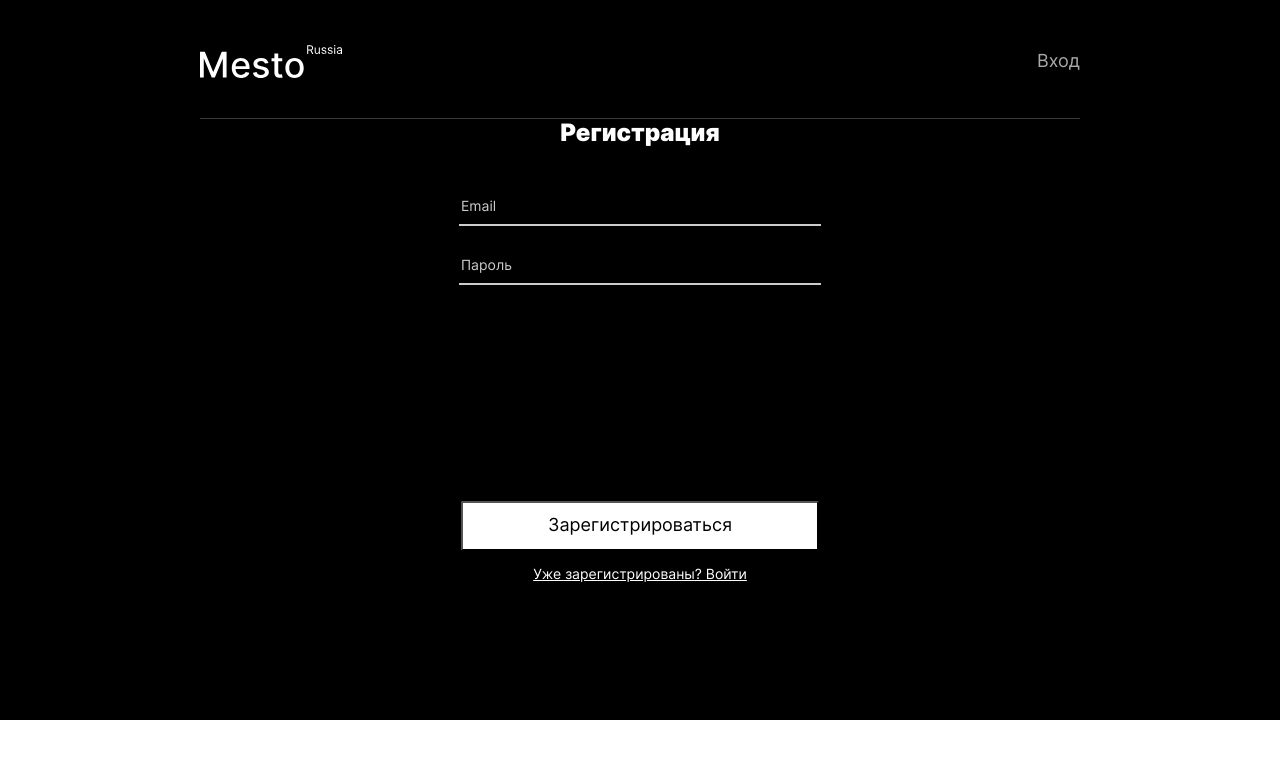
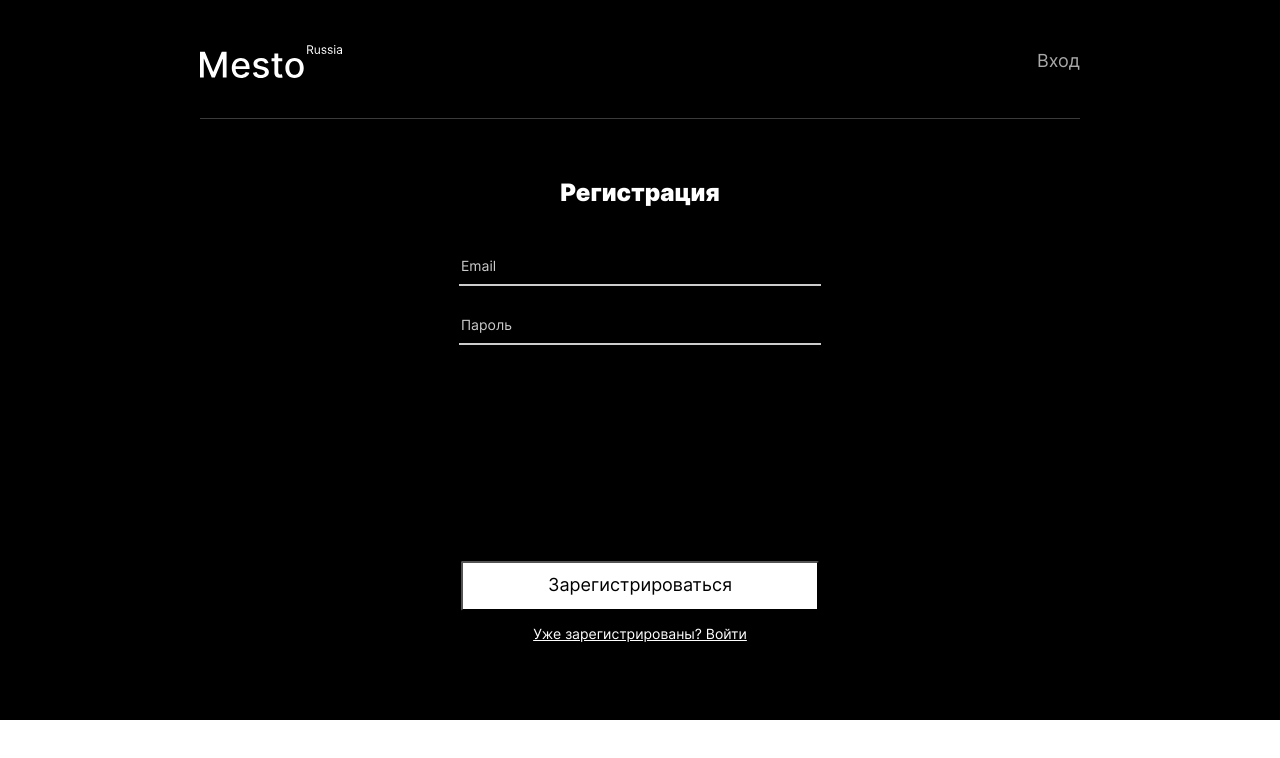
Before and after one commit to GrigoryGriko/react-mesto-auth, a React (Create React App) app: page /sign-up in a window 1280 px wide. Shown: the top 758 px of the page. Built offline with nearby package versions, Linux system fonts and the light colour scheme; no server answers.

Commit message:
style: прописаны стили

```diff
--- a/src/blocks/popup/__content/_type/popup__content_type_error.css
+++ b/src/blocks/popup/__content/_type/popup__content_type_error.css
@@ -1,3 +1,3 @@
 .popup__content_type_error {
-  background-image: url(./images/error.svg);
+  background-image: url(../../../../images/error.svg);
 }
--- a/src/blocks/popup/__content/_type/popup__content_type_success.css
+++ b/src/blocks/popup/__content/_type/popup__content_type_success.css
@@ -1,3 +1,3 @@
 .popup__content_type_success {
-  background-image: url(./images/success.svg);
+  background-image: url(../../../../images/success.svg);
 }
--- a/src/index.css
+++ b/src/index.css
@@ -73,7 +73,7 @@
 @import url(./blocks/profile/__info/profile__info.css);
 @import url(./blocks/profile/__wrapper/profile__wrapper.css);
 
-@import url(./auth.js);
+@import url(./blocks/auth/auth.css);
 
 @import url(./blocks/popup/__button-save/_disabled/popup__button_disabled.css);
 
```
